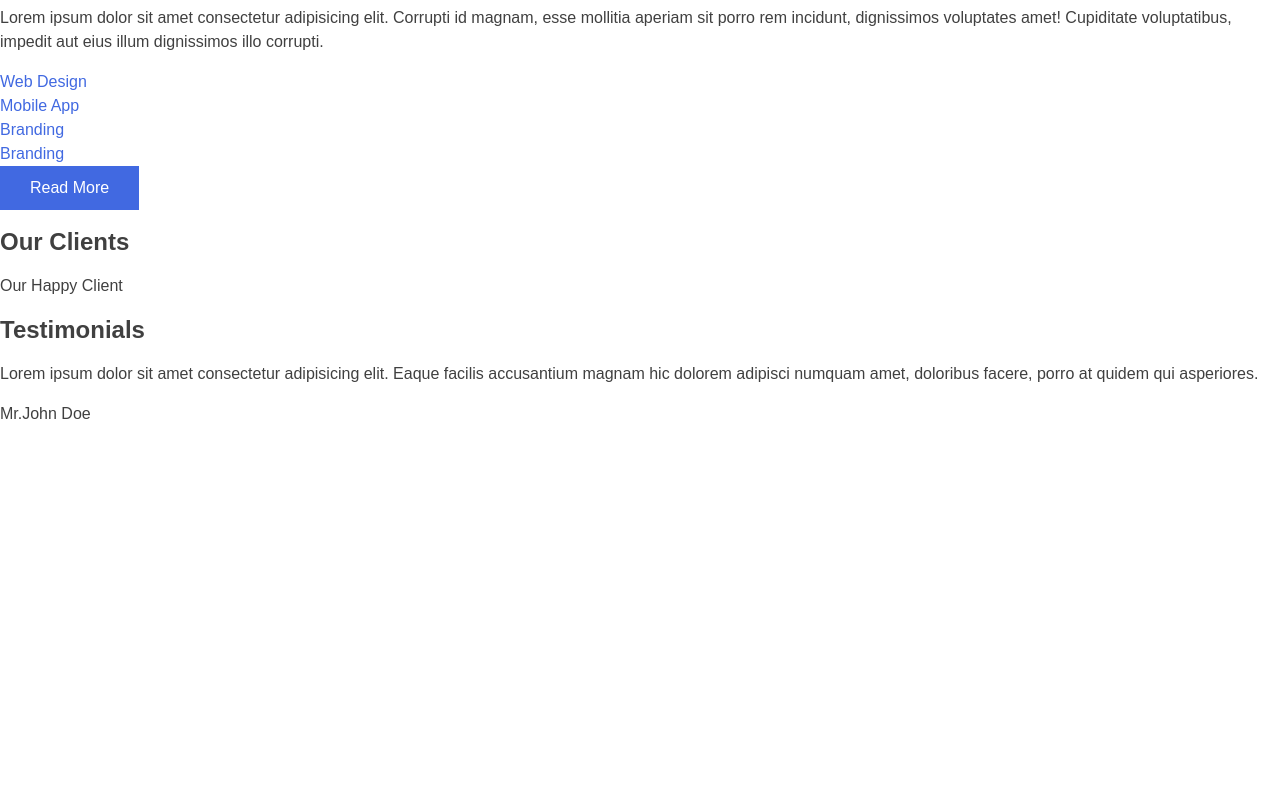
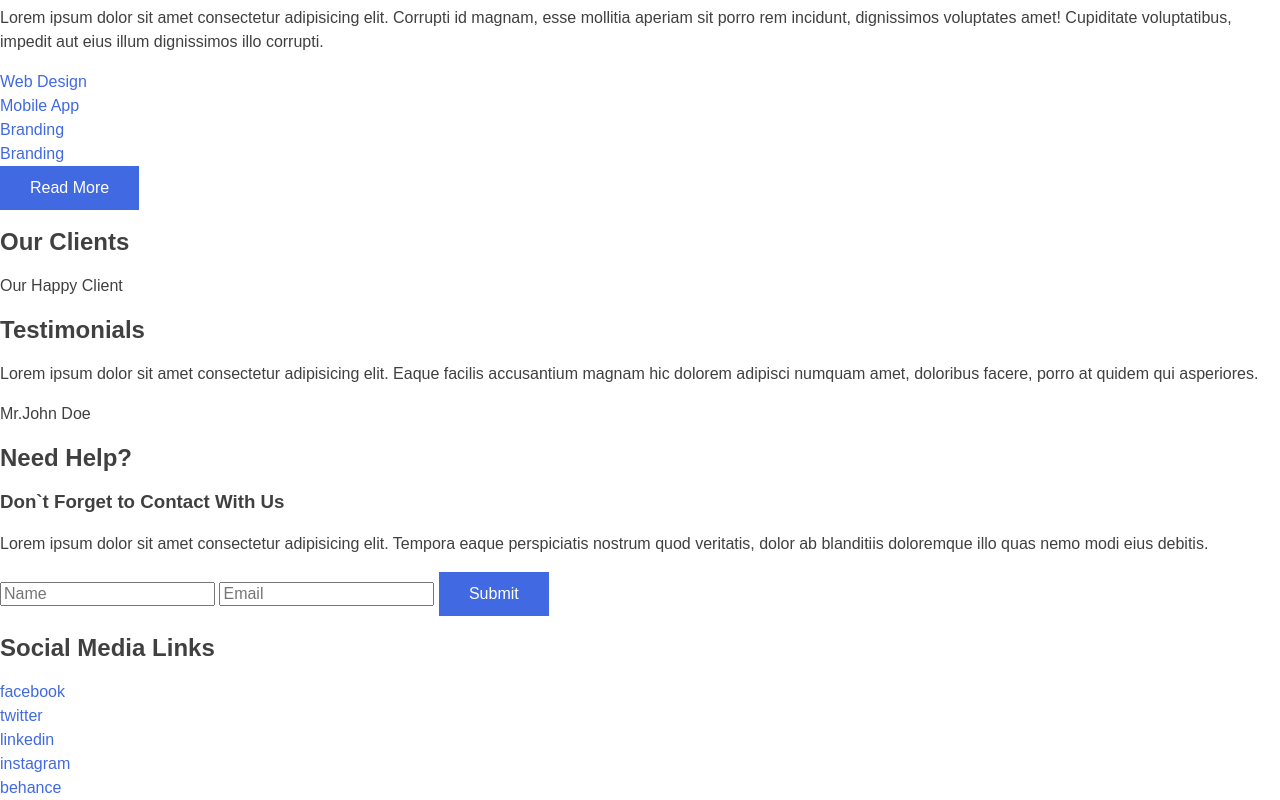
Before and after one commit to Filgeary/demo-website-bluerex, a plain HTML site: page index.html in a window 1280 px wide. Shown: the part 1915-2715 px from the top of the page. Before the commit the page ends 2357 px from the top, so only its background shows below. Drawn offline with Linux system fonts and the light colour scheme.

Commit message:
add sections "help, social"

```diff
--- a/index.html
+++ b/index.html
@@ -109,11 +109,11 @@
       <h2>Our Recent Works</h2>
       <p>Lorem ipsum dolor sit amet consectetur adipisicing elit. Corrupti id magnam, esse mollitia aperiam sit porro rem incidunt, dignissimos voluptates amet! Cupiditate voluptatibus, impedit aut eius illum dignissimos illo corrupti.</p>
       <ul>
-          <li><a href="#">Web Design</a></li>
-          <li><a href="#">Mobile App</a></li>
-          <li><a href="#">Branding</a></li>
-          <li><a href="#">Branding</a></li>
-        </ul>
+        <li><a href="#">Web Design</a></li>
+        <li><a href="#">Mobile App</a></li>
+        <li><a href="#">Branding</a></li>
+        <li><a href="#">Branding</a></li>
+      </ul>
       <button class="btn">Read More</button>
 
     </section>
@@ -133,6 +133,39 @@
 
     </section>
 
+    <section class="help">
+
+      <h2>Need Help?</h2>
+
+      <h3>Don`t Forget to Contact With Us</h3>
+      <p>Lorem ipsum dolor sit amet consectetur adipisicing elit. Tempora eaque perspiciatis nostrum quod veritatis, dolor ab blanditiis doloremque illo quas nemo modi eius debitis.</p>
+
+      <form action="#" method="post">
+        <label for="name" aria-label="name">
+          <input type="text" name="name" id="name" placeholder="Name">
+        </label>
+        <label for="email" aria-label="email">
+          <input type="email" name="email" id="email" placeholder="Email">
+        </label>
+        <button class="btn" type="submit">Submit</button>
+      </form>
+
+    </section>
+
+    <section class="social">
+
+      <h2>Social Media Links</h2>
+
+      <ul>
+          <li><a href="#">facebook</a></li>
+          <li><a href="#">twitter</a></li>
+          <li><a href="#">linkedin</a></li>
+          <li><a href="#">instagram</a></li>
+          <li><a href="#">behance</a></li>
+        </ul>
+
+    </section>
+
   </main>
 
   <footer>
```
